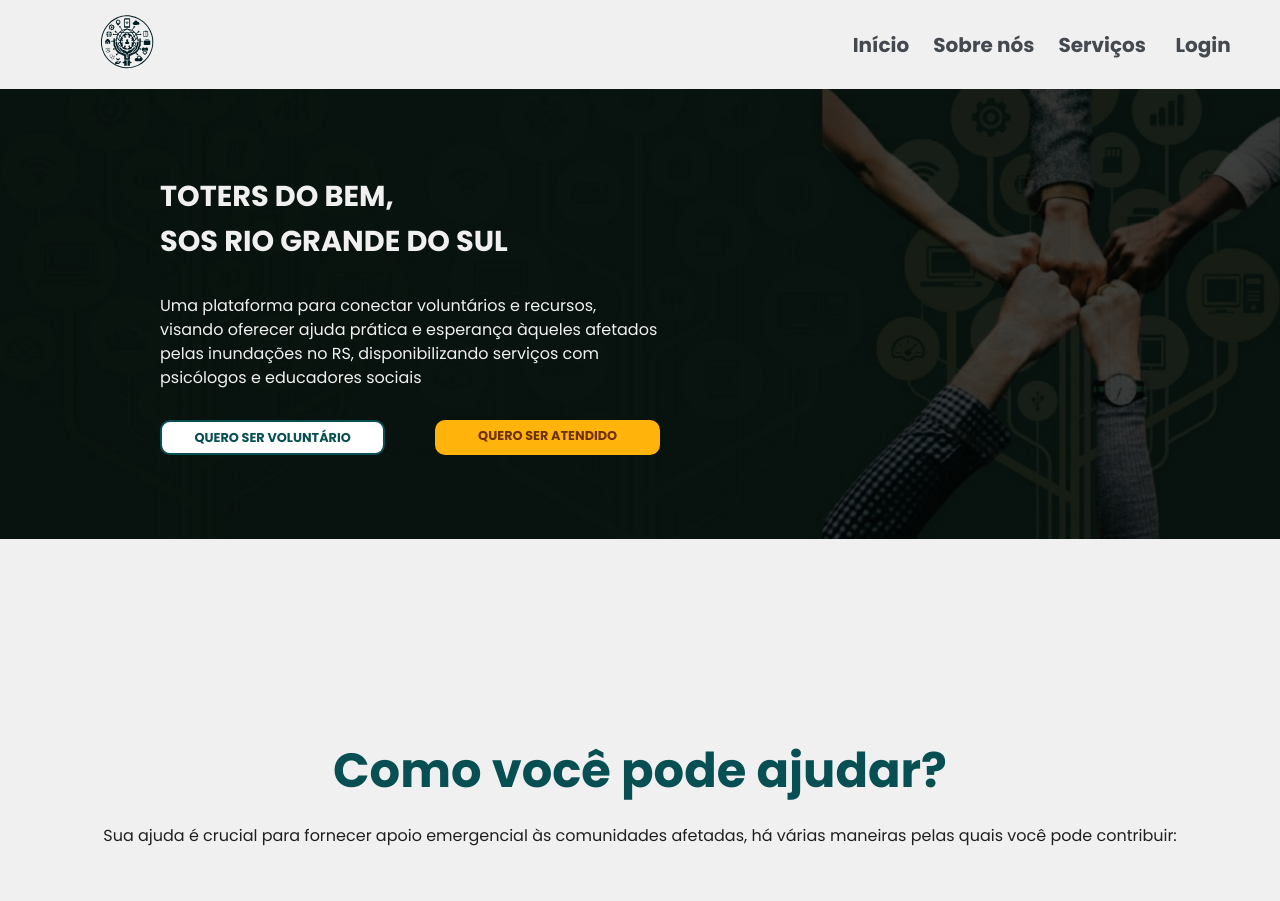
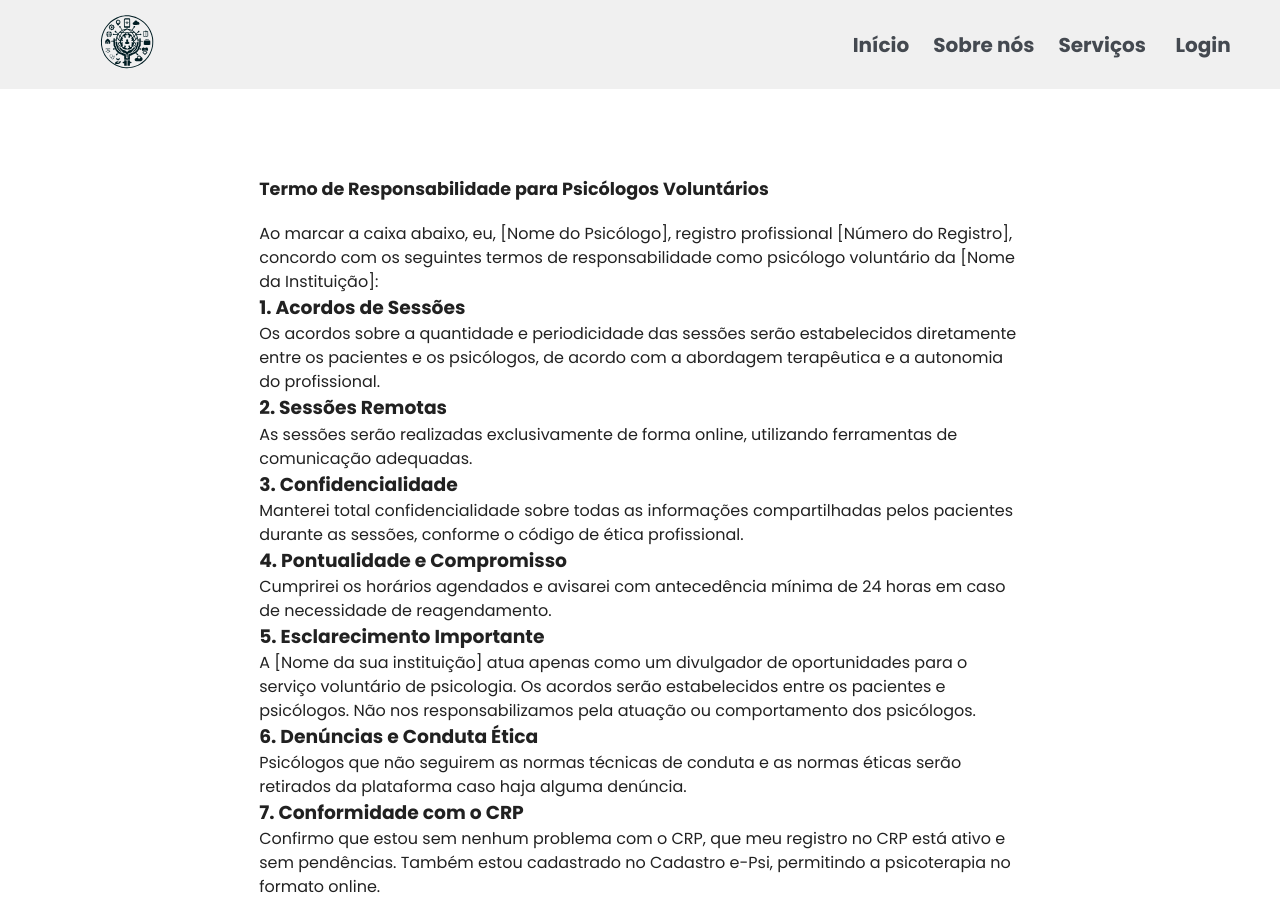
Before and after one commit to Dart1516/proyecto-toti-rs, a React (Create React App) app: page /TermoPsicologo in a window 1280 px wide. Before the commit this address led to /Principal. Shown: the top 901 px of the page. Built offline with nearby package versions, Linux system fonts and the light colour scheme.

Commit message:
termo feito

```diff
--- a/src/App.js
+++ b/src/App.js
@@ -7,6 +7,8 @@ import FormularioEducadorSocial from "./Pages/FormularioEducadorSocial";
 import FormularioLiderImigrante from "./Pages/FormularioLiderImigrante";
 import Accesso from "./Pages/Accesso";
 import AvisoLegal from "./Pages/avisoLegal";
+import TermoLider from "./Pages/TermoLider";
+import TermoPsicologo from "./Pages/TermoPsicologo";
 import MaterialDeApoio from "./Pages/MaterialDeApoio";
 import InterfazLider from "./Pages/interfazLider";
 import Cadastro from "./Pages/cadastro";
@@ -29,6 +31,8 @@ function App() {
         <Route path="/FormularioOtro" element={<FormularioOtro />} />
         <Route path="/material-de-apoyo" element={<MaterialDeApoio />} />
         <Route path="/avisoLegal" element={<AvisoLegal />} />
+        <Route path="/TermoLider" element={<TermoLider />} />
+        <Route path="/TermoPsicologo" element={<TermoPsicologo />} />
         <Route path="/Accesso" element={<Accesso />} />
         <Route path="/interfazLider" element={<InterfazLider />} />
         <Route path="/cadastro" element={<Cadastro/>} />
--- a/src/Pages/FormularioPsicologo.js
+++ b/src/Pages/FormularioPsicologo.js
@@ -392,6 +392,20 @@ function FormularioPsicologo() {
             <label htmlFor="terms">
               Ao marcar esta caixa e clicar em Enviar, aceito o tratamento de meus dados pessoais por <a href="/avisoLegal" target="_blank">[Nome da sua organização]</a> conforme explicado no seu <a href="/avisoLegal" target="_blank">Aviso Legal de Proteção de Dados</a>, que inclui: 1) a coordenação e gestão de voluntários, e 2) a comunicação sobre atividades e oportunidades relacionadas.
             </label>
+            <div className="legal">
+  <input
+    type="checkbox"
+    id="terms"
+    name="terms"
+    onChange={handleTermsChange}
+    required
+    checked={formData.termos}
+  />
+  <label htmlFor="terms">
+    Ao marcar esta caixa e clicar em Enviar, aceito os termos de responsabilidade como psicólogo voluntário, conforme explicado no <a href="/TermoPsicologo" target="_blank">Termo de Responsabilidade</a>. Eu confirmo que li e aceito as condições de atuação voluntária, a confidencialidade, a pontualidade e a conformidade com o CRP, e estou ciente de que a plataforma atua apenas como um divulgador de oportunidades de serviço voluntário.
+  </label>
+</div>
+
           </div>
           {error && <p style={{ color: "red" }}>{error}</p>}{" "}
           <button className="SV" type="submit" onClick={handleSubmit}>Enviar</button>
--- /dev/null
+++ b/src/Pages/TermoLider.js
@@ -0,0 +1,49 @@
+import React from 'react';
+import Header from "../Components/Header-NavMenu";
+import '../assets/styles/App.css';
+import '../assets/styles/SejaVoluntario.css';
+import "../assets/styles/avisolegal.css"
+
+function TermoResponsabilidadeInstituicoes() {
+  return (
+    <div className="App">
+      <div className="App-header">
+        <Header />
+      </div>
+      <div className='container-body'>
+       <div className="aviso-legal">
+        <h2>Termo de Responsabilidade para Instituições</h2>
+
+        <div className="legal-content">
+          <p>
+            Ao marcar a caixa abaixo, a instituição [Nome da Instituição] concorda com os seguintes termos ao utilizar a plataforma de conexão da [Nome da sua instituição] para encontrar psicólogos voluntários:
+          </p>
+
+          <h3>1. Acordos de Sessões</h3>
+          <p>Os acordos sobre a quantidade e periodicidade das sessões serão estabelecidos diretamente entre os pacientes e os psicólogos, de acordo com a abordagem terapêutica e a autonomia do profissional.</p>
+
+          <h3>2. Sessões Remotas</h3>
+          <p>As sessões serão realizadas exclusivamente de forma online, utilizando ferramentas de comunicação adequadas.</p>
+
+          <h3>3. Esclarecimento Importante</h3>
+          <p>A [Nome da sua instituição] atua apenas como um divulgador de oportunidades para o serviço voluntário de psicologia. Não nos responsabilizamos pela atuação ou comportamento dos psicólogos.</p>
+
+          <h3>4. Denúncias e Conduta Ética</h3>
+          <p>Instituições que identificarem psicólogos que não seguem as normas técnicas de conduta e as normas éticas devem reportar à [Nome da sua instituição], que tomará medidas apropriadas, incluindo a retirada do psicólogo da plataforma.</p>
+
+          <p>
+            Ao marcar a caixa, confirmo que li e aceito os termos acima:
+          </p>
+          <input type="checkbox" id="acceptTerms" name="acceptTerms" />
+          <label htmlFor="acceptTerms">Eu aceito os termos de responsabilidade</label>
+        </div>
+      </div>
+      </div>
+
+
+      <footer className="App-footer"></footer>
+    </div>
+  );
+}
+
+export default TermoResponsabilidadeInstituicoes;
--- /dev/null
+++ b/src/Pages/TermoPsicologo.js
@@ -0,0 +1,58 @@
+import React from 'react';
+import Header from "../Components/Header-NavMenu";
+import '../assets/styles/App.css';
+import '../assets/styles/SejaVoluntario.css';
+import "../assets/styles/avisolegal.css"
+
+function TermoResponsabilidadePsicologos() {
+  return (
+    <div className="App">
+      <div className="App-header">
+        <Header />
+      </div>
+      <div className='container-body'>
+       <div className="aviso-legal">
+        <h2>Termo de Responsabilidade para Psicólogos Voluntários</h2>
+
+        <div className="legal-content">
+          <p>
+            Ao marcar a caixa abaixo, eu, [Nome do Psicólogo], registro profissional [Número do Registro], concordo com os seguintes termos de responsabilidade como psicólogo voluntário da [Nome da Instituição]:
+          </p>
+
+          <h3>1. Acordos de Sessões</h3>
+          <p>Os acordos sobre a quantidade e periodicidade das sessões serão estabelecidos diretamente entre os pacientes e os psicólogos, de acordo com a abordagem terapêutica e a autonomia do profissional.</p>
+
+          <h3>2. Sessões Remotas</h3>
+          <p>As sessões serão realizadas exclusivamente de forma online, utilizando ferramentas de comunicação adequadas.</p>
+
+          <h3>3. Confidencialidade</h3>
+          <p>Manterei total confidencialidade sobre todas as informações compartilhadas pelos pacientes durante as sessões, conforme o código de ética profissional.</p>
+
+          <h3>4. Pontualidade e Compromisso</h3>
+          <p>Cumprirei os horários agendados e avisarei com antecedência mínima de 24 horas em caso de necessidade de reagendamento.</p>
+
+          <h3>5. Esclarecimento Importante</h3>
+          <p>A [Nome da sua instituição] atua apenas como um divulgador de oportunidades para o serviço voluntário de psicologia. Os acordos serão estabelecidos entre os pacientes e psicólogos. Não nos responsabilizamos pela atuação ou comportamento dos psicólogos.</p>
+
+          <h3>6. Denúncias e Conduta Ética</h3>
+          <p>Psicólogos que não seguirem as normas técnicas de conduta e as normas éticas serão retirados da plataforma caso haja alguma denúncia.</p>
+
+          <h3>7. Conformidade com o CRP</h3>
+          <p>Confirmo que estou sem nenhum problema com o CRP, que meu registro no CRP está ativo e sem pendências. Também estou cadastrado no Cadastro e-Psi, permitindo a psicoterapia no formato online.</p>
+
+          <p>
+            Ao marcar a caixa, confirmo que li e aceito os termos acima:
+          </p>
+          <input type="checkbox" id="acceptTerms" name="acceptTerms" />
+          <label htmlFor="acceptTerms">Eu aceito os termos de responsabilidade</label>
+        </div>
+      </div>
+      </div>
+
+
+      <footer className="App-footer"></footer>
+    </div>
+  );
+}
+
+export default TermoResponsabilidadePsicologos;
```
